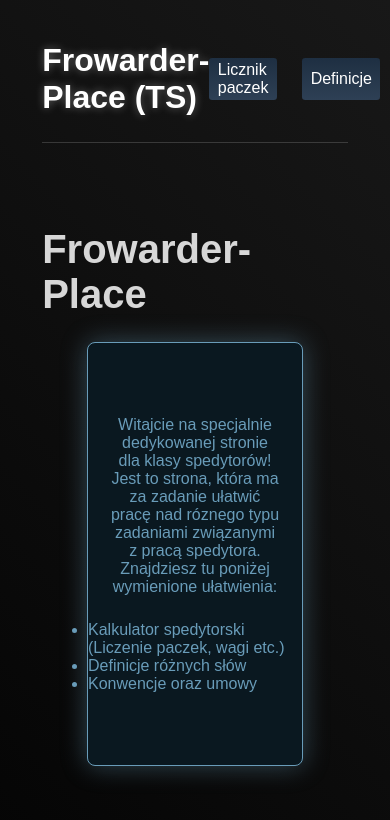
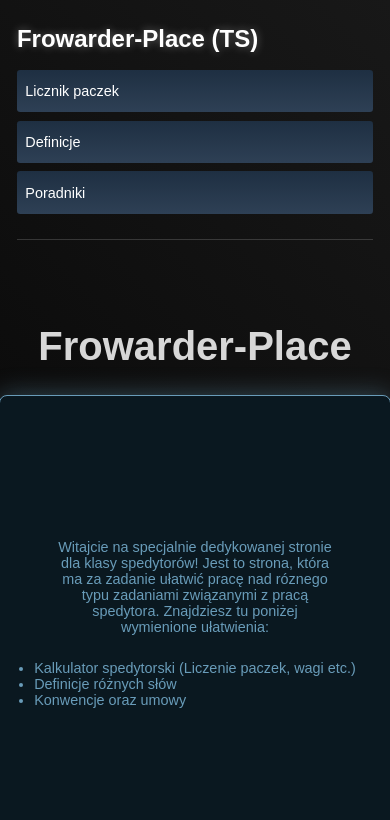
Before and after one commit to Krupeczekk/transsped, a plain HTML site: page index.html in a window 390 px wide. Drawn offline with nearby package versions, Linux system fonts and the light colour scheme.

Commit message:
Update style.css

```diff
--- a/style.css
+++ b/style.css
@@ -155,3 +155,61 @@ section {
     border: 1px solid #6991b6;
     border-radius: .2rem;
 }
+
+@media screen and (max-width: 599px) {
+    .page {
+        padding: 3vh 2vh;
+        gap: 5vh;
+    }
+
+    .page-nav {
+        flex-direction: column;
+        gap: 2vh;
+        align-items: flex-start;
+    }
+
+    .page-nav-title,
+    .nothome-nav-title {
+        font-size: 1.5rem;
+        text-align: left;
+    }
+
+    .page-nav-options {
+        flex-direction: column;
+        gap: 1vh;
+        width: 100%;
+    }
+
+    .page-nav-option {
+        width: 100%;
+        justify-content: flex-start;
+        font-size: 0.9rem;
+    }
+
+    .about-title {
+        font-size: 2rem;
+        text-align: center;
+    }
+
+    .about-description {
+        width: 100%;
+        padding: 2vh;
+        font-size: 0.9rem;
+    }
+
+    .calculator-nav {
+        flex-direction: column;
+        gap: 1vh;
+    }
+
+    .calculator-nav-option {
+        width: 100%;
+        font-size: 1rem;
+    }
+
+    .nothomve-returnhome {
+        width: 5vh;
+        height: 5vh;
+        font-size: 1rem;
+    }
+}
```
